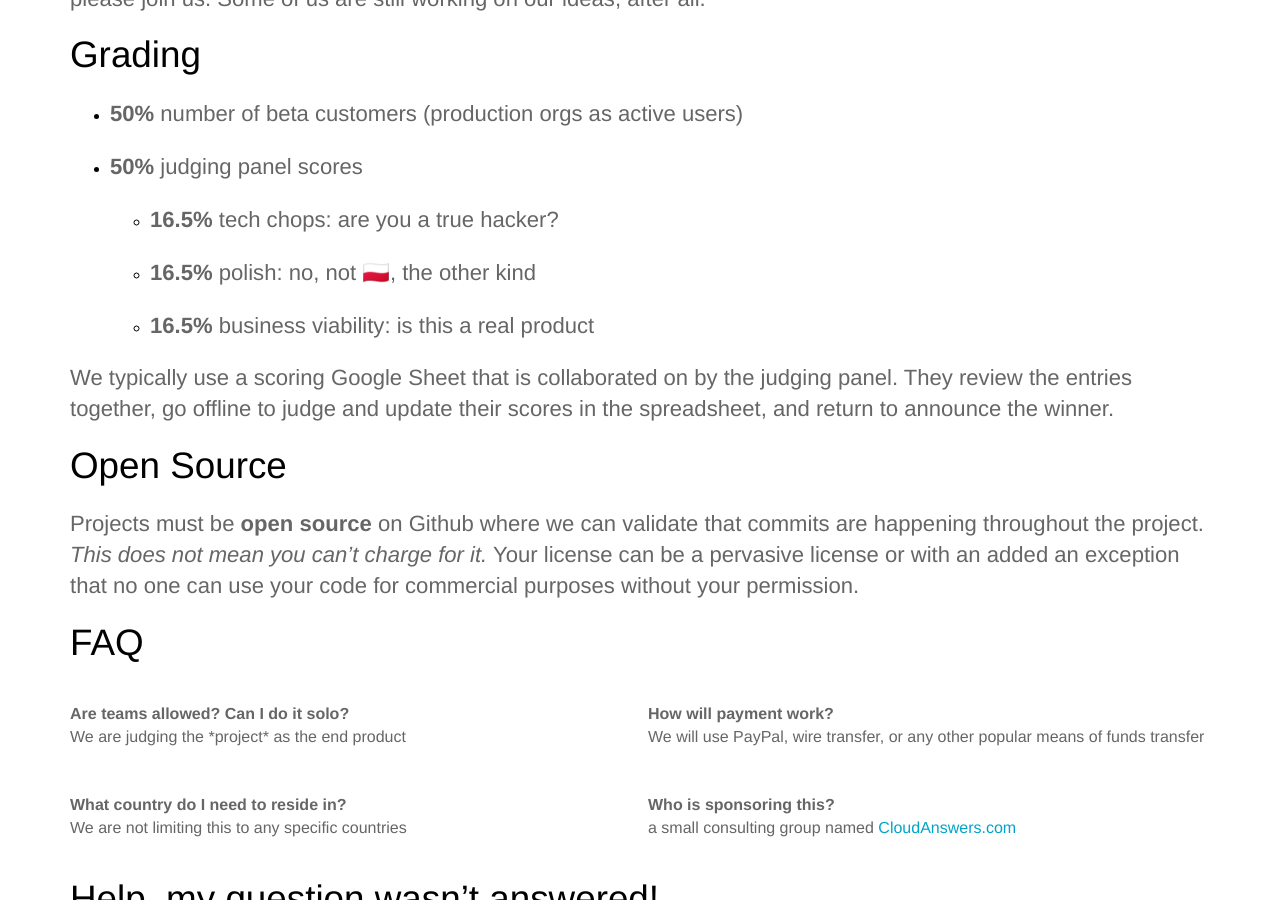
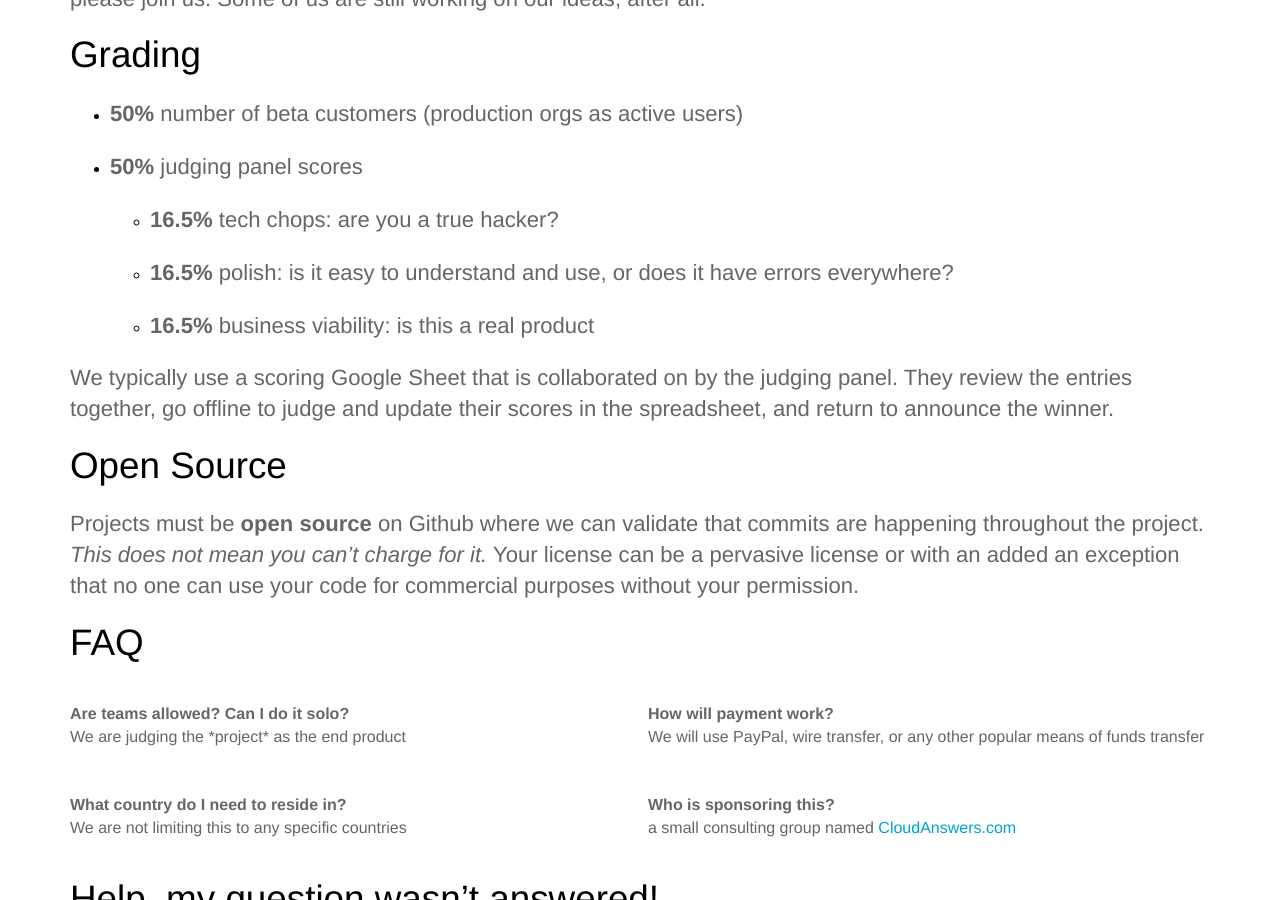
Before and after one commit to cloudanswers/hackathon.cloudanswers.com, a Jekyll site: the page built from participate.md, in a window 1280 px wide and 900 px high, scrolled down 965 px. Built offline with Jekyll 4.4.1, drawn with Linux system fonts in a browser that asks for light colours.

Commit message:
more clear definition of polish

```diff
--- a/participate.md
+++ b/participate.md
@@ -44,11 +44,11 @@ Maybe you're finding out about this after it's already started - that's ok! If y
 
   - **16.5%** tech chops: are you a true hacker?
 
-  - **16.5%** polish: no, not 🇵🇱, the other kind
+  - **16.5%** polish: is it easy to understand and use, or does it have errors everywhere?
 
   - **16.5%** business viability: is this a real product
 
-We typically use a scoring Google Sheet that is collaborated on by the judging panel.  They review the entries together, go offline to judge and update their scores in the spreadsheet, and return to announce the winner.
+We typically use a scoring Google Sheet that is collaborated on by the judging panel. They review the entries together, go offline to judge and update their scores in the spreadsheet, and return to announce the winner.
 
 # Open Source
 
```
